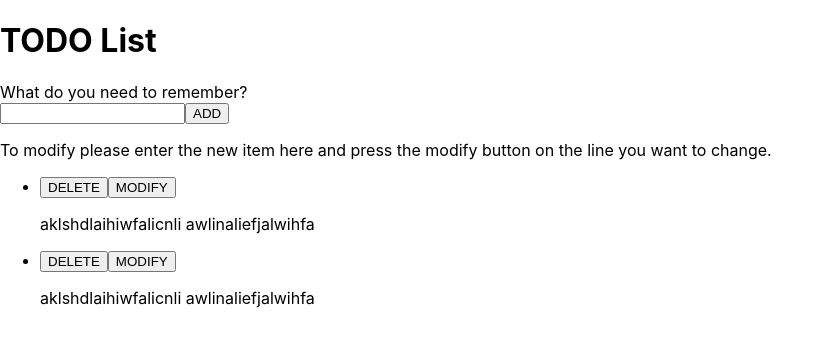
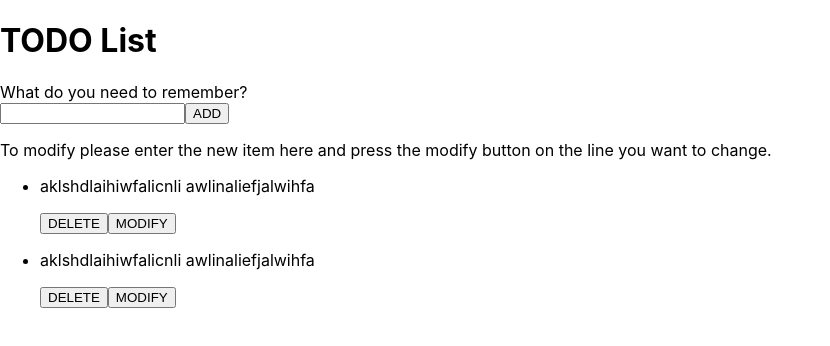
Before and after one commit to nardian96/ToDoList-pair-programming, a React (Create React App) app in the folder client/: page / in a window 1280 px wide. Shown: the top 346 px of the page, without its empty margins (0-830 px from the left). Built offline with nearby package versions, Linux system fonts and the light colour scheme; no server answers.

Commit message:
moved buttons to the right and adjusted parameterd to match server

```diff
--- a/client/src/App.js
+++ b/client/src/App.js
@@ -3,7 +3,7 @@ import axios from "axios";
 import "./Sass/app.css";
 import Todo from "./components/Todo";
 
-const axiosURL = "http://localhost:5000/";
+const axiosURL = "http://localhost:5000/todos";
 class App extends Component {
   state = {
     todo: [],
@@ -12,11 +12,11 @@ class App extends Component {
   testdata = [
     {
       id: "234235rwf",
-      todo: "aklshdlaihiwfalicnli  awlinaliefjalwihfa",
+      description: "aklshdlaihiwfalicnli  awlinaliefjalwihfa",
     },
     {
       id: "234235rasswf",
-      todo: "aklshdlaihiwfalicnli  awlinaliefjalwihfa",
+      description: "aklshdlaihiwfalicnli  awlinaliefjalwihfa",
     },
   ];
 
--- a/client/src/components/Todo.jsx
+++ b/client/src/components/Todo.jsx
@@ -38,6 +38,9 @@ function Todo(props) {
           (console.log(props.list),
           props.list.map((todoItem) => (
             <li className={classes[3]} key={todoItem.id}>
+              <p className={classes[4]} value={todoItem.id}>
+                {todoItem.description}
+              </p>
               <button
                 className={classes[5]}
                 onClick={props.eventListeners[1]}
@@ -52,9 +55,6 @@ function Todo(props) {
               >
                 MODIFY
               </button>
-              <p className={classes[4]} value={todoItem.id}>
-                {todoItem.todo}
-              </p>
             </li>
           )))
         }
```
